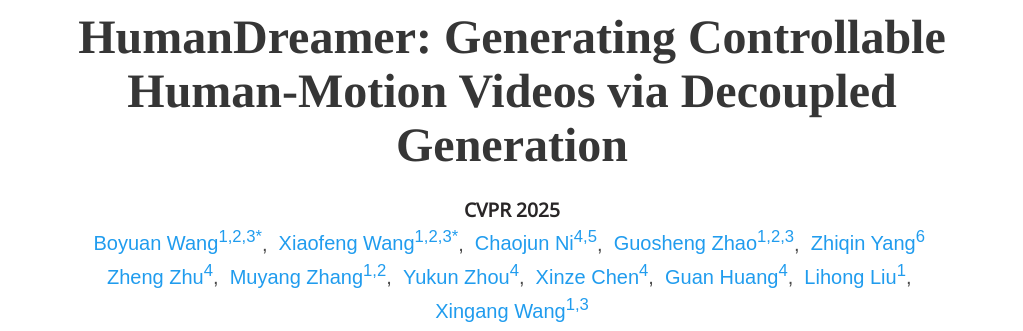
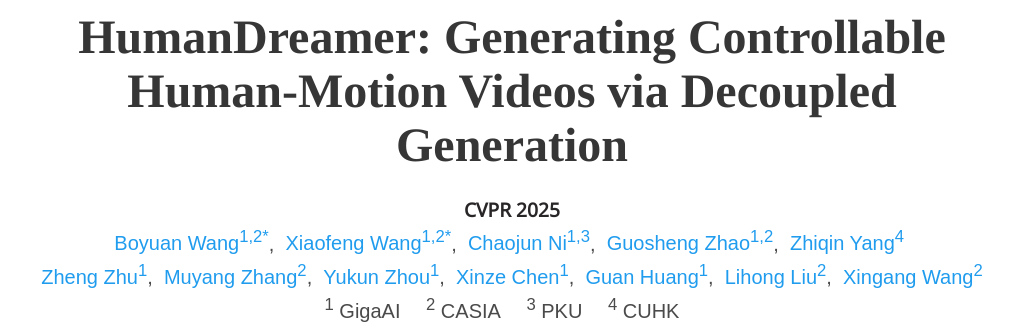
Before and after one commit to humandreamer/humandreamer.github.io, a plain HTML site: page index.html in a window 1280 px wide. Shown: the top 331 px of the page, without its empty margins (128-1151 px from the left). Drawn offline with nearby package versions, Linux system fonts and the light colour scheme; no server answers; some icons are missing; a web font is replaced by a local one.

Commit message:
update index.html
fix main_demo

```diff
--- a/index.html
+++ b/index.html
@@ -47,48 +47,45 @@
             <div class="is-size-5 publication-authors">
               <!-- Paper authors -->
               <span class="author-block">
-                <a href="https://scholar.google.com/citations?user=Wp7sUlIAAAAJ&hl=en" target="_blank">Boyuan Wang<sup>1,2,3*</sup></a>,&nbsp</span>
+                <a href="https://scholar.google.com/citations?user=Wp7sUlIAAAAJ&hl=en" target="_blank">Boyuan Wang<sup>1,2*</sup></a>,&nbsp</span>
                 <span class="author-block">
-                  <a href="https://scholar.google.com/citations?user=5IJ0Yg4AAAAJ&hl=en" target="_blank">Xiaofeng Wang<sup>1,2,3*</sup></a>,&nbsp</span>
+                  <a href="https://scholar.google.com/citations?user=5IJ0Yg4AAAAJ&hl=en" target="_blank">Xiaofeng Wang<sup>1,2*</sup></a>,&nbsp</span>
                   <span class="author-block">
-                    <a href="" target="_blank">Chaojun Ni<sup>4,5</sup></a>,&nbsp</span>
+                    <a href="" target="_blank">Chaojun Ni<sup>1,3</sup></a>,&nbsp</span>
                   <span class="author-block">
-                    <a href="https://scholar.google.com/citations?user=C3BbrU4AAAAJ&hl=en" target="_blank">Guosheng Zhao<sup>1,2,3</sup></a>,&nbsp</span>
+                    <a href="https://scholar.google.com/citations?user=C3BbrU4AAAAJ&hl=en" target="_blank">Guosheng Zhao<sup>1,2</sup></a>,&nbsp</span>
                   <span class="author-block">
-                    <a href="https://scholar.google.com/citations?hl=en&user=DSjGPu0AAAAJ" target="_blank">Zhiqin Yang<sup>6</sup></a>&nbsp</span>
+                    <a href="https://scholar.google.com/citations?hl=en&user=DSjGPu0AAAAJ" target="_blank">Zhiqin Yang<sup>4</sup></a>&nbsp</span>
                   <br>
                   <span class="author-block">
-                    <a href="https://scholar.google.com/citations?hl=en&user=DSjGPu0AAAAJ" target="_blank">Zheng Zhu<sup>4</sup></a>,&nbsp</span>
+                    <a href="https://scholar.google.com/citations?hl=en&user=DSjGPu0AAAAJ" target="_blank">Zheng Zhu<sup>1</sup></a>,&nbsp</span>
 
                   <span class="author-block">
-                    <a href="https://scholar.google.com/citations?hl=en&user=IvF0hngAAAAJ" target="_blank">Muyang Zhang<sup>1,2</sup></a>,&nbsp</span>
+                    <a href="https://scholar.google.com/citations?hl=en&user=IvF0hngAAAAJ" target="_blank">Muyang Zhang<sup>2</sup></a>,&nbsp</span>
                   <span class="author-block">
-                    <a href="https://scholar.google.com/citations?hl=en&user=c0WCD74AAAAJ" target="_blank">Yukun Zhou<sup>4</sup></a>,&nbsp</span>
+                    <a href="https://scholar.google.com/citations?hl=en&user=c0WCD74AAAAJ" target="_blank">Yukun Zhou<sup>1</sup></a>,&nbsp</span>
                   <span class="author-block">
-                    <a href="" target="_blank">Xinze Chen<sup>4</sup></a>,&nbsp</span>
+                    <a href="" target="_blank">Xinze Chen<sup>1</sup></a>,&nbsp</span>
                   <span class="author-block">
-                    <a href="" target="_blank">Guan Huang<sup>4</sup></a>,&nbsp</span>
+                    <a href="" target="_blank">Guan Huang<sup>1</sup></a>,&nbsp</span>
                   <span class="author-block">
-                    <a href="" target="_blank">Lihong Liu<sup>1</sup></a>,&nbsp</span>
+                    <a href="" target="_blank">Lihong Liu<sup>2</sup></a>,&nbsp</span>
                   <span class="author-block">
-                    <a href="" target="_blank">Xingang Wang<sup>1,3</sup></a></span>
+                    <a href="" target="_blank">Xingang Wang<sup>2</sup></a></span>
             </div>
 
                   <div class="is-size-5 publication-authors">
-                    <span class="author-block" style="margin-right: 20px;"><sup>1</sup> Institute of Automation, Chinese Academy of Sciences, China </span>
-                    <span class="author-block" style="margin-right: 20px;"><sup>2</sup> School of Artificial Intelligence, University of Chinese Academy of Sciences, China </span>
-                    <span class="author-block" style="margin-right: 20px;"><sup>3</sup> Luoyang Institute for Robot and Intelligent Equipment, China </span>
-                    <span class="author-block" style="margin-right: 20px;"><sup>4</sup> GigaAI, China </span>
-                    <span class="author-block" style="margin-right: 20px;"><sup>5</sup> Peking University, China </span>
-                    <span class="author-block" style="margin-right: 20px;"><sup>6</sup> The Chinese University of Hong Kong </span>
-
+                    <span class="author-block" style="margin-right: 20px;"><sup>1</sup> GigaAI </span>
+                    <span class="author-block" style="margin-right: 20px;"><sup>2</sup> CASIA </span>
+                    <span class="author-block" style="margin-right: 20px;"><sup>3</sup> PKU </span>
+                    <span class="author-block" style="margin-right: 20px;"><sup>4</sup> CUHK </span>
                   </div>
 
                   <div class="column has-text-centered">
                     <div class="publication-links" style="display: flex; justify-content: center; align-items: center; gap: 10px;">
                       <!-- ArXiv abstract Link -->
                       <span class="link-block">
-                        <a href="" class="external-link button is-normal is-rounded is-dark" target="_blank">
+                        <a href="https://arxiv.org/abs/2503.24026" class="external-link button is-normal is-rounded is-dark" target="_blank">
                           <span class="icon">
                             <i class="ai ai-arxiv"></i>
                           </span>
@@ -98,7 +95,7 @@
 
                       <!-- Arxiv PDF link -->
                       <span class="link-block">
-                        <a href="" class="external-link button is-normal is-rounded is-dark" target="_blank">
+                        <a href="https://arxiv.org/pdf/2503.24026" class="external-link button is-normal is-rounded is-dark" target="_blank">
                           <span class="icon">
                             <i class="fas fa-file-pdf"></i>
                           </span>
@@ -128,14 +125,14 @@
                           <span>Code (Coming Soon)</span>
                         </a>
                       </span>
-                      <span class="link-block">
+                      <!-- <span class="link-block">
                         <a href="https://github.com/GigaAI-research/HumanDreamer" class="external-link button is-normal is-rounded is-dark">
                           <span class="icon">
                             <i class="fab fa-github"></i>
                           </span>
                           <span>Datset (Coming Soon)</span>
                         </a>
-                      </span>
+                      </span> -->
                     </div>
                   </div>
           </div>
@@ -559,17 +556,18 @@
 
 
 <!--BibTex citation -->
-  <!-- <section class="section" id="BibTeX">
+  <section class="section" id="BibTeX">
     <div class="container is-max-desktop content">
       <h2 class="title">BibTeX</h2>
-      <pre><code>@article{xiao2025motionstreamer,
-      title={MotionStreamer: Streaming Motion Generation via Diffusion-based Autoregressive Model in Causal Latent Space},
-      author={Xiao, Lixing and Lu, Shunlin and Pi, Huaijin and Fan, Ke and Pan, Liang and Zhou, Yueer and Feng, Ziyong and Zhou, Xiaowei and Peng, Sida and Wang, Jingbo},
-      journal={arXiv preprint arXiv:2503.15451},
-      year={2025}
-    }</code></pre>
+      <pre><code>@article{wang2025humandreamer,
+        title={HumanDreamer: Generating Controllable Human-Motion Videos via Decoupled Generation},
+        author={Boyuan Wang and Xiaofeng Wang and Chaojun Ni and Guosheng Zhao and Zhiqin Yang and Zheng Zhu and Muyang Zhang and Yukun Zhou and Xinze Chen and Guan Huang and Lihong Liu and Xingang Wang},
+        journal={arXiv preprint arXiv:2503.24026},
+        year={2025}
+        }
+    </code></pre>
     </div>
-</section> -->
+</section>
 <!--End BibTex citation -->
 
 
```
Also changed, not shown: 1 other file.
